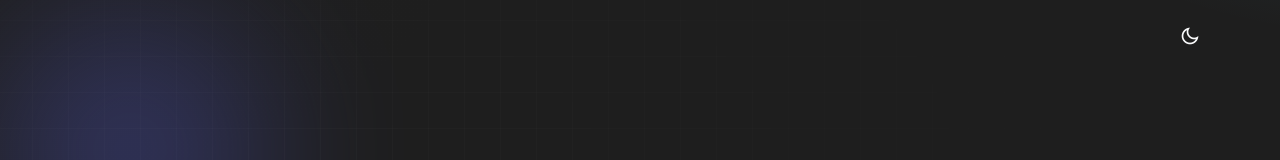
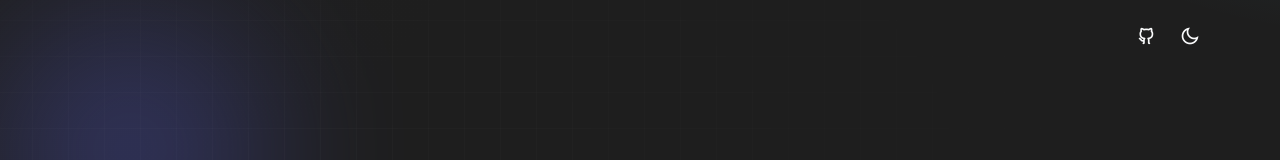
Before and after one commit to LythTools/LythTools-WebSite, a React (Vite) app: page / in a window 1280 px wide. Shown: the top 160 px of the page. Built offline with nearby package versions, Linux system fonts and the light colour scheme.

Commit message:
add github icon and fix css

```diff
--- a/src/App.css
+++ b/src/App.css
@@ -90,7 +90,6 @@
 .hero .theme-toggle-input:checked + .theme-toggle .ri-sun-line,
 .hero.hero--light .theme-toggle .ri-sun-line {
   display: block;
-  color: #f59e0b;
 }
 
 .hero .theme-toggle-input:checked + .theme-toggle .ri-moon-line,
@@ -107,6 +106,11 @@
 .hero .theme-toggle-input:checked + .theme-toggle:hover,
 .hero.hero--light .theme-toggle:hover {
   background: rgba(var(--border-color-rgb), 0.08);
+}
+
+/* GitHub 链接按钮样式 - 完全继承主题切换按钮样式 */
+.hero .github-link {
+  text-decoration: none;
 }
 
 /* 明色模式下的现代化标签与按钮（仅限 hero） */
--- a/src/components/Hero.tsx
+++ b/src/components/Hero.tsx
@@ -2,6 +2,16 @@ export function Hero() {
   return (
     <section className="hero" role="banner">
       <div className="hero__toolbar">
+        <a
+          className="theme-toggle github-link"
+          href="https://github.com/LythTools/LythTools-WebSite"
+          target="_blank"
+          rel="noopener noreferrer"
+          title="查看 GitHub 仓库"
+          aria-label="查看 GitHub 仓库"
+        >
+          <i className="icon ri-github-line" aria-hidden></i>
+        </a>
         <input
           id="themeToggle"
           className="theme-toggle-input"
```
